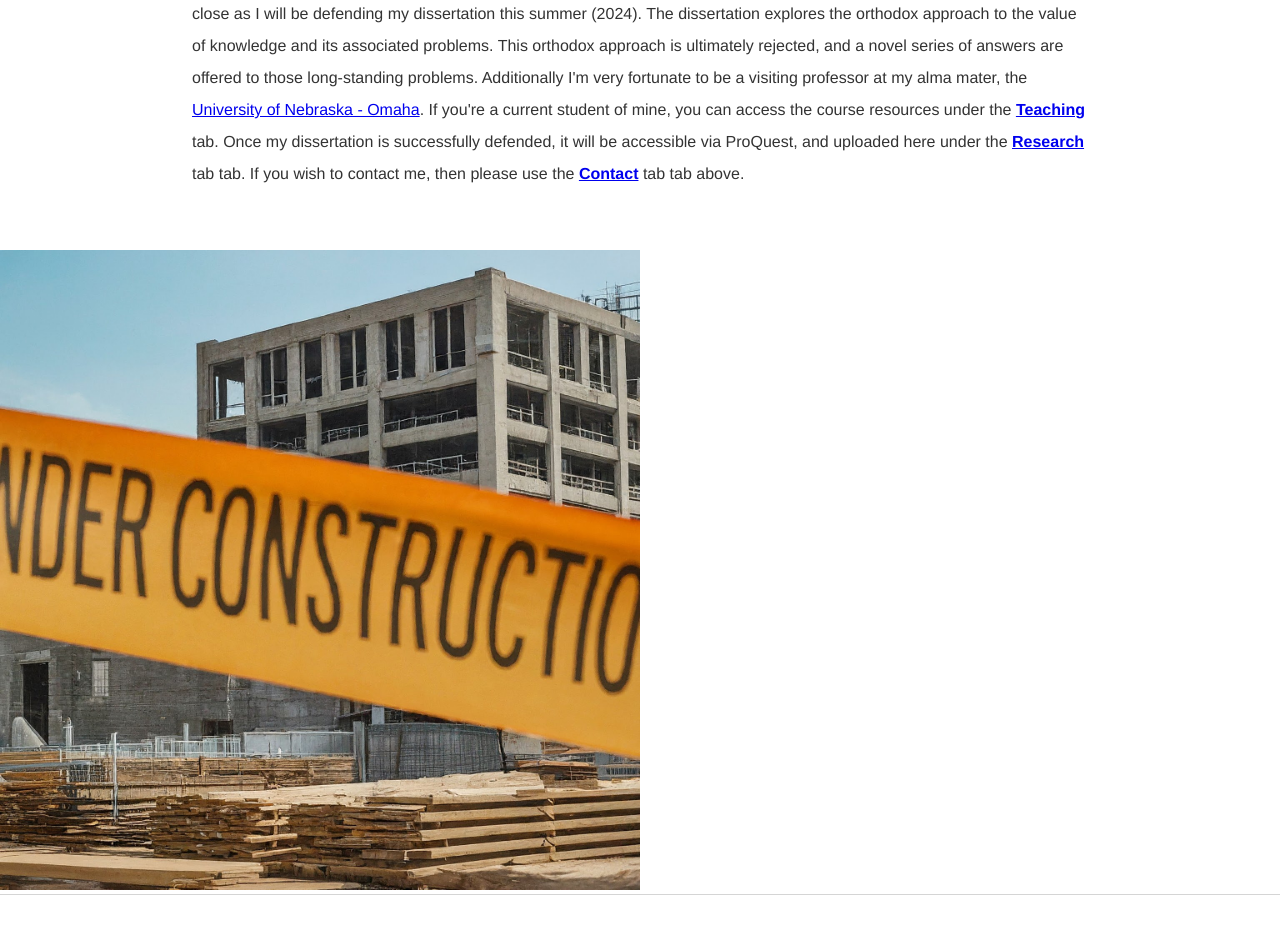
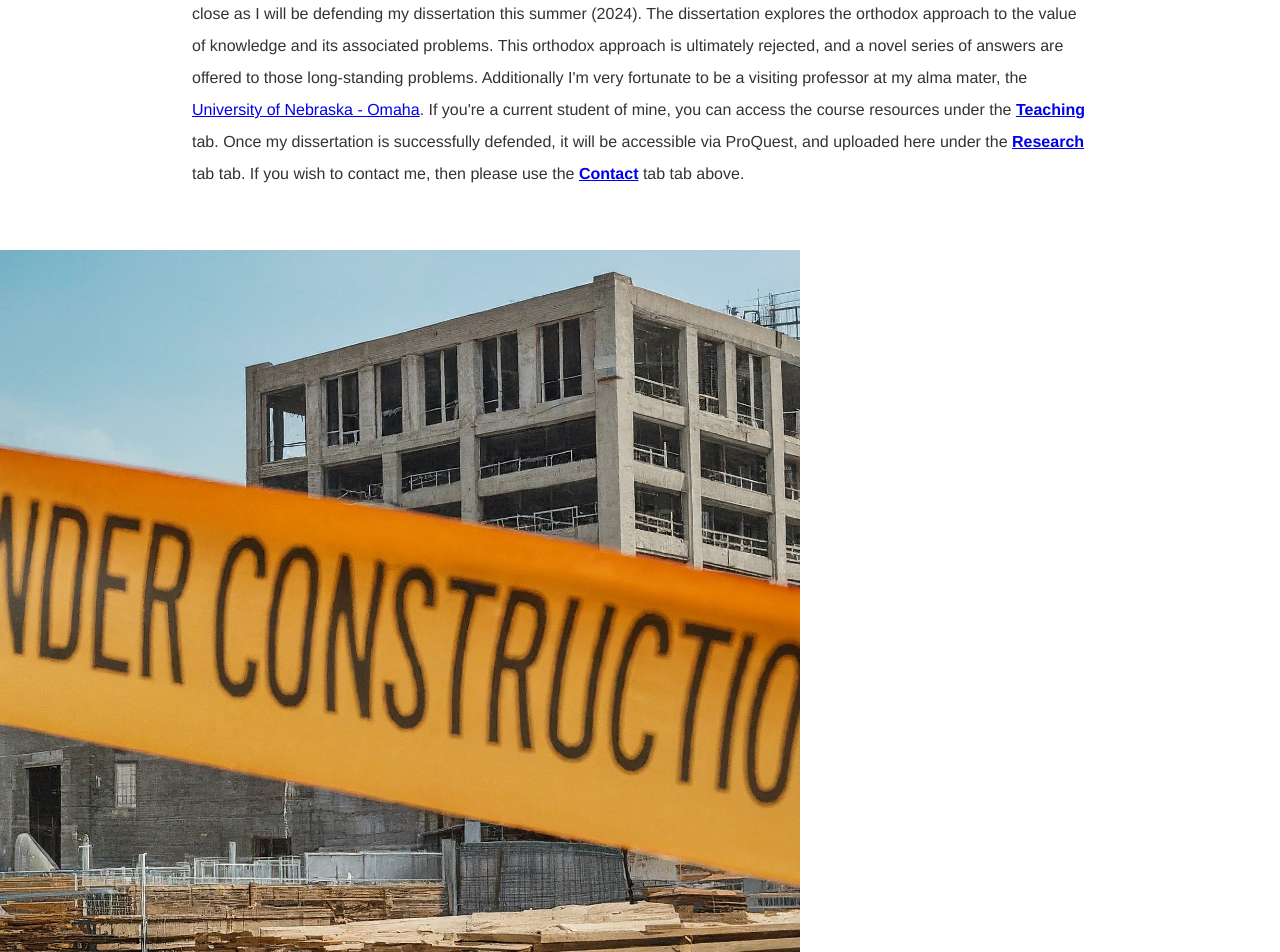
Before and after one commit to kevinjpatton/kevinjpatton.github.io, a Jekyll site: the page built from test.html, in a window 1280 px wide. Shown: the part 442-1394 px from the top of the page. Built offline with Jekyll 4.4.1, drawn with Linux system fonts in a browser that asks for light colours; Markdown is read by kramdown in place of the engine named in the settings.

Commit message:
Update test.html

```diff
--- a/test.html
+++ b/test.html
@@ -6,4 +6,4 @@ title: Test
 <div class="blurb">
 <p>Welcome, students and philosophers alike! My time as a graduate student at the  <a href="http://www.unl.edu/philosophy/graduate-students#patton" target="_blank">University of Nebraska-Lincoln</a> is coming to a close as I will be defending my dissertation this summer (2024). The dissertation explores the orthodox approach to the value of knowledge and its associated problems. This orthodox approach is ultimately rejected, and a novel series of answers are offered to those long-standing problems. Additionally I'm very fortunate to be a visiting professor at my alma mater, the <a href="https://www.unomaha.edu/college-of-arts-and-sciences/philosophy/about-us/directory/kevin-patton.php" target="_blank">University of Nebraska - Omaha</a>. If you're a current student of mine, you can access the course resources under the <b><a href="/teaching/index.html" >Teaching</a></b> tab. Once my dissertation is successfully defended, it will be accessible via ProQuest, and uploaded here under the <b><a href="/teaching/index.html">Research</a></b> tab tab. If you wish to contact me, then please use the <b><a href="/teaching/index.html">Contact</a></b> tab tab above.</p>
 </div>
- <img src="/teaching/Under_Construction.jpg" alt="Under Construction" style="width:50%">
+ <img src="/teaching/Under_Construction.jpg" alt="Under Construction" class="content-image">
```
